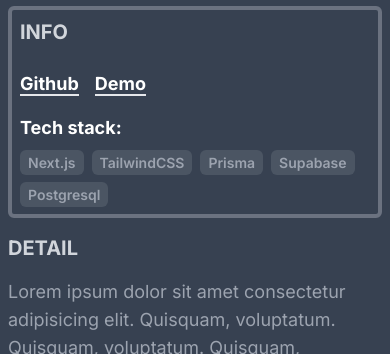
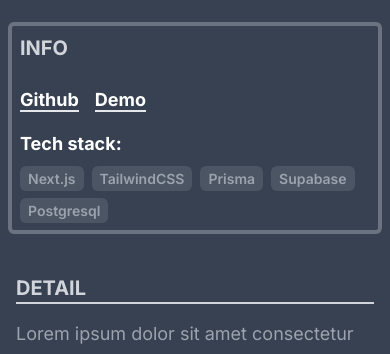
Before and after one commit to ledminh/ledminh.dev.v2, a Next.js app: page /projects/learning-journal in a window 390 px wide. Shown: the part 468-822 px from the top of the page. Built offline with nearby package versions, Linux system fonts and the light colour scheme.

Commit message:
Refactor out ProjectDetail's sub-components

```diff
--- /dev/null
+++ b/src/ui/ProjectDetail/Links.tsx
@@ -0,0 +1,26 @@
+import Link from "next/link";
+
+const Links = () => {
+  return (
+    <ul className="flex gap-4">
+      <li>
+        <Link
+          className="text-white text-lg font-bold border-b-2 border-gray-200 hover:border-yellow-500 active:border-yellow-700 hover:text-yellow-500 active:text-yellow-700"
+          href="https://www.github.com/ledminh/learning-journal"
+        >
+          Github
+        </Link>
+      </li>
+      <li>
+        <Link
+          className="text-white text-lg font-bold border-b-2 border-gray-200 hover:border-yellow-500 active:border-yellow-700 hover:text-yellow-500 active:text-yellow-700"
+          href="https://www.github.com/ledminh/learning-journal"
+        >
+          Demo
+        </Link>
+      </li>
+    </ul>
+  );
+};
+
+export default Links;
--- /dev/null
+++ b/src/ui/ProjectDetail/ProjectHeader.tsx
@@ -0,0 +1,22 @@
+import { useRouter } from "next/navigation";
+import { CloseIcon } from "@/ui/icons";
+
+const ProjectHeader = () => {
+  const router = useRouter();
+
+  return (
+    <div className="flex justify-between items-center border-b-4 border-b-gray-300 pb-3">
+      <h2>Project Name HERE</h2>
+      <button
+        className="text-white rounded-lg hover:text-yellow-500 active:text-yellow-700 md:hidden"
+        onClick={() => {
+          router.back();
+        }}
+      >
+        <CloseIcon />
+      </button>
+    </div>
+  );
+};
+
+export default ProjectHeader;
--- /dev/null
+++ b/src/ui/ProjectDetail/TechStack.tsx
@@ -0,0 +1,26 @@
+const TechStack = ({ techStack }: { techStack: string[] }) => {
+  return (
+    <div className="flex flex-wrap gap-2">
+      <span className="text-white font-bold text-lg">Tech stack:</span>{" "}
+      <ul className="flex gap-2 flex-wrap">
+        {techStack.map((tech, index) => {
+          return (
+            <li key={index}>
+              <TechTab>{tech}</TechTab>
+            </li>
+          );
+        })}
+      </ul>
+    </div>
+  );
+};
+
+export default TechStack;
+
+const TechTab = ({ children }: { children: React.ReactNode }) => {
+  return (
+    <span className="bg-gray-600 rounded-md font-semibold px-2 py-1 text-sm">
+      {children}
+    </span>
+  );
+};
--- a/src/ui/ProjectDetail.tsx
+++ b/src/ui/ProjectDetail/index.tsx
@@ -1,10 +1,11 @@
 "use client";
 
-import { useRouter } from "next/navigation";
-import { CloseIcon } from "@/ui/icons";
 import Image from "next/image";
-import Link from "next/link";
 import { useRef, UIEventHandler } from "react";
+
+import TechStack from "./TechStack";
+import Links from "./Links";
+import ProjectHeader from "./ProjectHeader";
 
 export default function ProjectDetail() {
   const techStack = [
@@ -44,13 +45,13 @@ export default function ProjectDetail() {
           <ProjectHeader />
         </div>
         <div
-          className="bg-gray-600 w-full h-12 flex-row justify-between items-center pl-2 sticky opacity-0 hidden"
+          className="bg-gray-800 w-full h-12 flex-row justify-between items-center pl-2 sticky opacity-0 hidden"
           ref={linkDiv}
         >
           <Links />
         </div>
       </div>
-      <div className="flex flex-col gap-4 sm:flex-row sm:flex-wrap sm:justify-between">
+      <div className="flex flex-col gap-8 sm:gap-4 sm:flex-row sm:flex-wrap sm:justify-between">
         <Image
           src="https://picsum.photos/500/500"
           alt="Landing Page"
@@ -65,9 +66,8 @@ export default function ProjectDetail() {
           </div>
           <TechStack techStack={techStack} />
         </div>
-
-        <div className="text-lg flex flex-col gap-2">
-          <h3>DETAIL</h3>
+        <div className="text-lg flex flex-col gap-2 p-2">
+          <h3 className="border-b-2 border-gray-300">DETAIL</h3>
           <p>
             Lorem ipsum dolor sit amet consectetur adipisicing elit. Quisquam,
             voluptatum. Quisquam, voluptatum. Quisquam, voluptatum. Quisquam,
@@ -117,9 +117,9 @@ export default function ProjectDetail() {
             voluptatum. Quisquam, voluptatum. Quisquam, voluptatum. Quisquam.
           </p>
         </div>
-        <div>
-          <h3>SCREENSHOTS</h3>
-          <ul className="flex flex-wrap gap-2">
+        <div className="flex flex-col gap-2 p-2 basis-full">
+          <h3 className="border-b-2 border-gray-300">SCREENSHOTS</h3>
+          <ul className="flex flex-wrap gap-3">
             {Array.from({ length: 6 }).map((_, index) => {
               return (
                 <li key={index}>
@@ -139,71 +139,3 @@ export default function ProjectDetail() {
     </div>
   );
 }
-
-/**********************
- * Sub-components
- */
-const ProjectHeader = () => {
-  const router = useRouter();
-
-  return (
-    <div className="flex justify-between items-center border-b-4 border-b-gray-300 pb-3">
-      <h2>Project Name HERE</h2>
-      <button
-        className="text-white rounded-lg hover:text-yellow-500 active:text-yellow-700 md:hidden"
-        onClick={() => {
-          router.back();
-        }}
-      >
-        <CloseIcon />
-      </button>
-    </div>
-  );
-};
-
-const Links = () => {
-  return (
-    <ul className="flex gap-4">
-      <li>
-        <Link
-          className="text-white text-lg font-bold border-b-2 border-gray-200 hover:border-yellow-500 active:border-yellow-700 hover:text-yellow-500 active:text-yellow-700"
-          href="https://www.github.com/ledminh/learning-journal"
-        >
-          Github
-        </Link>
-      </li>
-      <li>
-        <Link
-          className="text-white text-lg font-bold border-b-2 border-gray-200 hover:border-yellow-500 active:border-yellow-700 hover:text-yellow-500 active:text-yellow-700"
-          href="https://www.github.com/ledminh/learning-journal"
-        >
-          Demo
-        </Link>
-      </li>
-    </ul>
-  );
-};
-
-const TechStack = ({ techStack }: { techStack: string[] }) => {
-  return (
-    <div className="flex flex-wrap gap-2">
-      <span className="text-white font-bold text-lg">Tech stack:</span>{" "}
-      <ul className="flex gap-2 flex-wrap">
-        {techStack.map((tech, index) => {
-          return (
-            <li key={index}>
-              <TechTab>{tech}</TechTab>
-            </li>
-          );
-        })}
-      </ul>
-    </div>
-  );
-};
-const TechTab = ({ children }: { children: React.ReactNode }) => {
-  return (
-    <span className="bg-gray-600 rounded-md font-semibold px-2 py-1 text-sm">
-      {children}
-    </span>
-  );
-};
```
